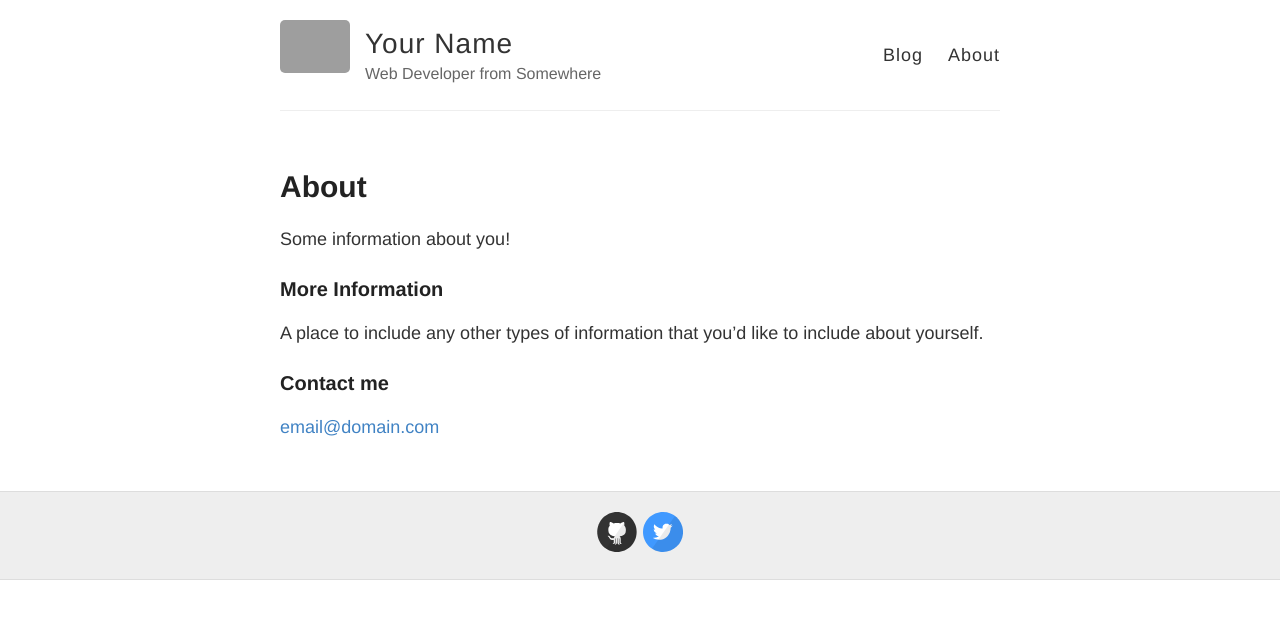
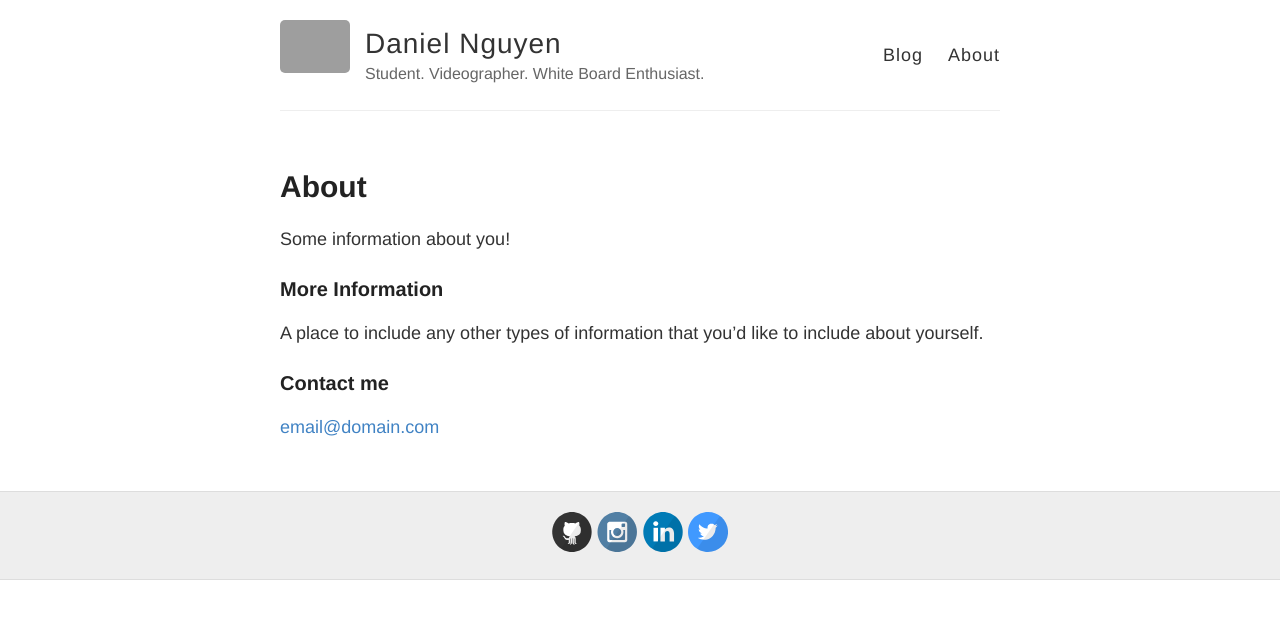
Before and after one commit to 408dan/408dan.github.io, a Jekyll site: the page built from about.md, in a window 1280 px wide. Shown: the top 619 px of the page. Built offline with Jekyll 4.4.1, drawn with Linux system fonts in a browser that asks for light colours; grey boxes are pictures that could not be loaded.

Commit message:
Update _config.yml

```diff
--- a/_config.yml
+++ b/_config.yml
@@ -3,10 +3,10 @@
 #
 
 # Name of your site (displayed in the header)
-name: Your Name
+name: Daniel Nguyen
 
 # Short bio or description (displayed in the header)
-description: Web Developer from Somewhere
+description: Student. Videographer. White Board Enthusiast.
 
 # URL of your avatar or profile pic (you could use your GitHub profile pic)
 avatar: https://raw.githubusercontent.com/barryclark/jekyll-now/master/images/jekyll-logo.png
@@ -22,11 +22,11 @@ footer-links:
   facebook:
   flickr:
   github: barryclark/jekyll-now
-  instagram:
-  linkedin:
+  instagram: photonguyendow
+  linkedin: danielng49
   pinterest:
   rss: # just type anything here for a working RSS icon
-  twitter: jekyllrb
+  twitter: danielnguyen49
   stackoverflow: # your stackoverflow profile, e.g. "users/50476/bart-kiers"
   youtube: # channel/<your_long_string> or user/<user-name>
   googleplus: # anything in your profile username that comes after plus.google.com/
```
